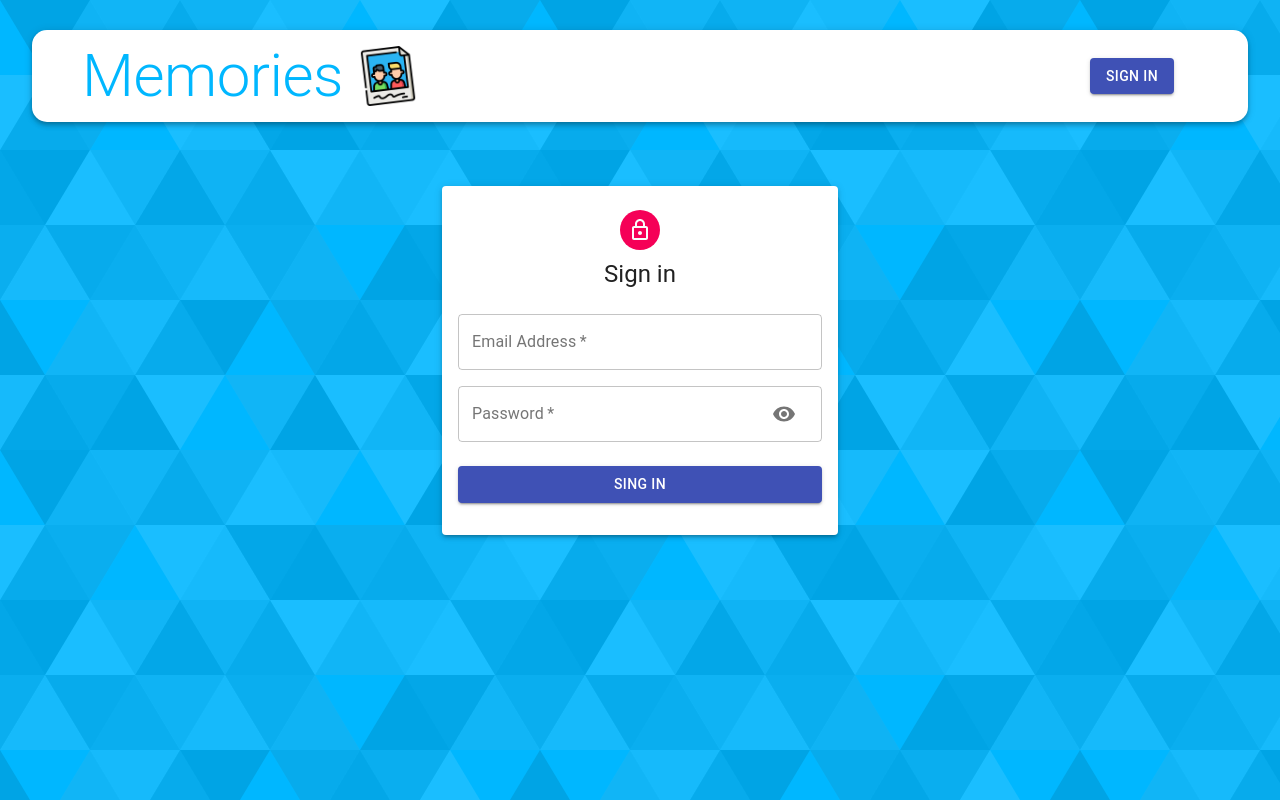
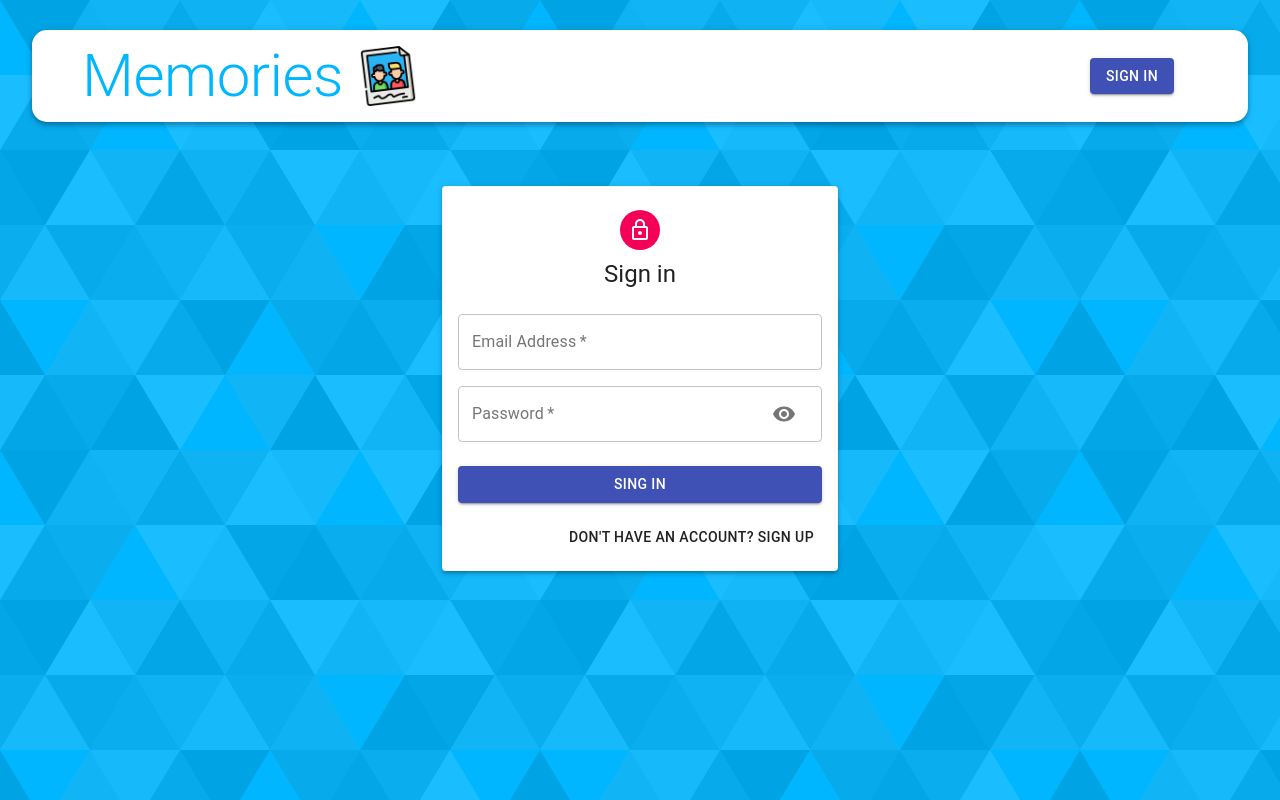
Before and after one commit to erc83/mern-memories-parte3, a React (Create React App) app in the folder client/: page /auth in a window 1280 px wide. Built offline with nearby package versions, Linux system fonts and the light colour scheme.

Commit message:
switch component auth ok

```diff
--- a/client/src/components/Auth/Auth.js
+++ b/client/src/components/Auth/Auth.js
@@ -7,8 +7,7 @@
 const Auth = () => {
     const classes = useStyles();
     const [showPassword, setShowPassword] = useState(false);
-
-    const isSignup = false;
+    const [isSignup, setIsSignup] = useState(false);
 
     const handleShowPassword = () => setShowPassword((prevShowPassword) => !prevShowPassword );
 
@@ -20,6 +19,11 @@
 
     }
 
+
+    const switchMode = () => {
+        setIsSignup((prevIsSignup) => !prevIsSignup);
+        handleShowPassword(false)
+    }
     return (
         <Container component="main" maxWidth="xs">
             <Paper className={classes.paper} elevation={3}>
@@ -44,6 +48,14 @@
                     <Button type="submit" fullWidth variant="contained" color="primary" className={classes.submit}>
                       {isSignup ? 'Sing Up' : 'Sing In'}
                     </Button>
+                    <Grid container justify="flex-end">
+                        <Grid item>
+                            <Button onClick={switchMode}>
+                                {isSignup ? "Already have an account? Sign In" : "Don't have an account? Sign Up"}
+                            </Button>
+                        </Grid>
+                    </Grid>
+
                 </form>
             </Paper>
         </Container>
```
